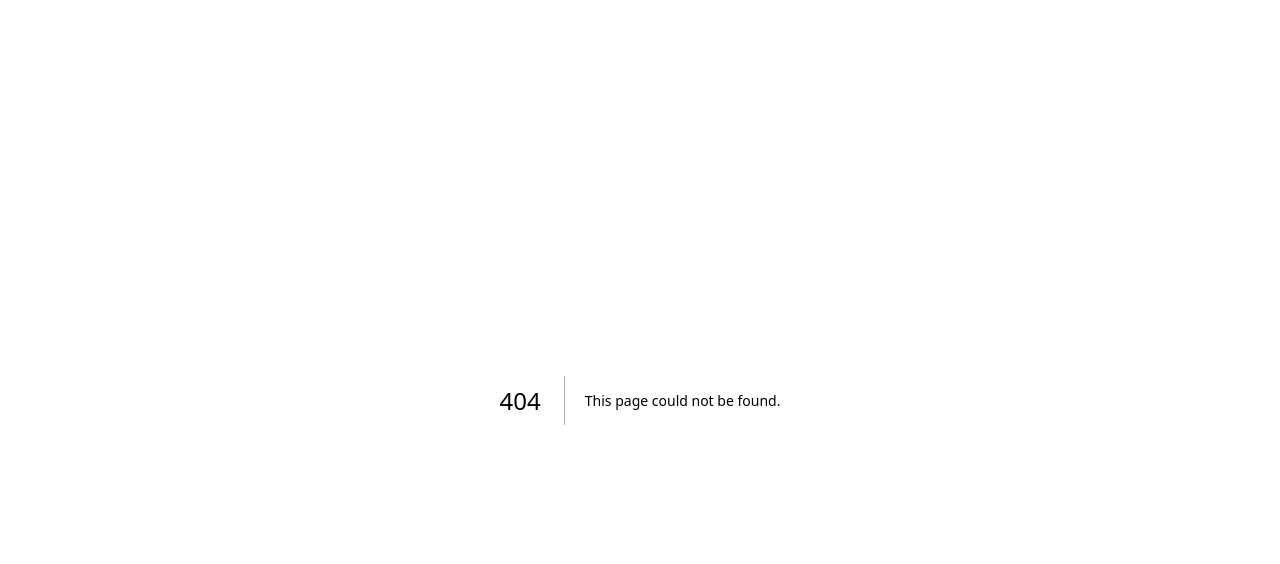
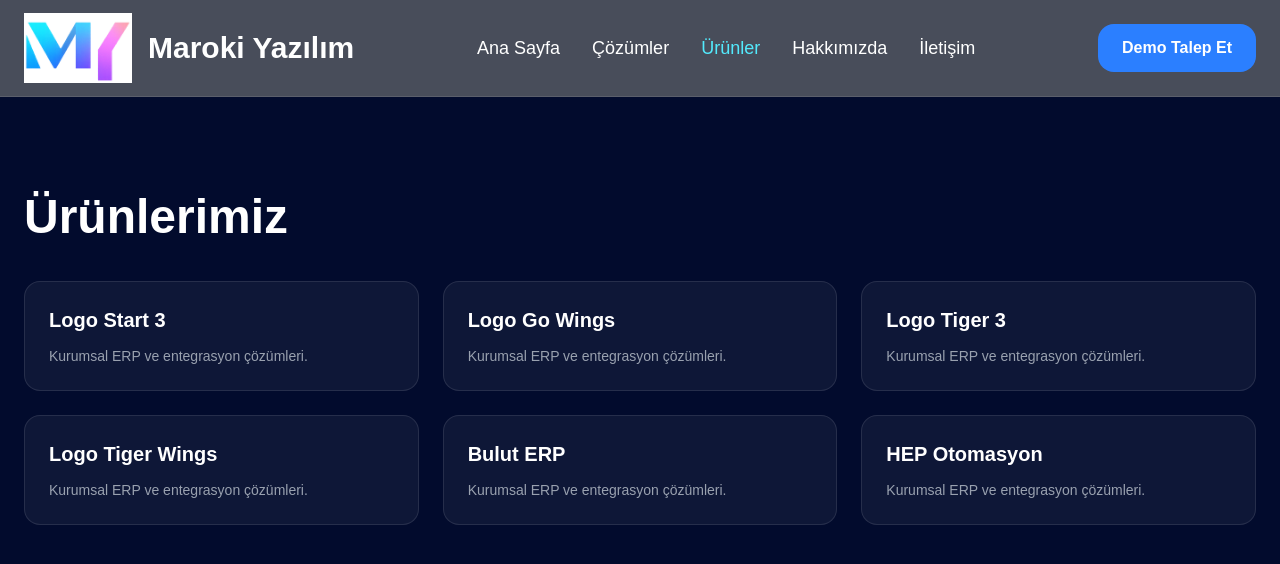
Before and after one commit to orkungokcen/maroki-website, a Next.js app in the folder maroki-website/: page /urunler in a window 1280 px wide. Before the commit this address had no page. Shown: the top 564 px of the page. Built offline with nearby package versions, Linux system fonts and the light colour scheme.

Commit message:
navbar cok sayfali yapi duzeltildi

```diff
--- a/maroki-website/app/Navbar.tsx
+++ b/maroki-website/app/Navbar.tsx
@@ -1,78 +1,67 @@
 "use client";
 
 import Image from "next/image";
-import { useEffect, useState } from "react";
+import Link from "next/link";
+import { usePathname } from "next/navigation";
+
+const navItems = [
+  { label: "Ana Sayfa", href: "/" },
+  { label: "Çözümler", href: "/cozumler" },
+  { label: "Ürünler", href: "/urunler" },
+  { label: "Hakkımızda", href: "/hakkimizda" },
+  { label: "İletişim", href: "/iletisim" },
+];
 
 export default function Navbar() {
-  const [scrolled, setScrolled] = useState(false);
-
-  useEffect(() => {
-    const handleScroll = () => {
-      setScrolled(window.scrollY > 30);
-    };
-
-    window.addEventListener("scroll", handleScroll);
-    return () => window.removeEventListener("scroll", handleScroll);
-  }, []);
+  const pathname = usePathname();
 
   return (
-    <nav
-      className={`sticky top-0 z-50 w-full border-b border-white/10 bg-[#0B1120]/80 backdrop-blur-xl transition-all duration-300 ${
-        scrolled ? "h-20" : "h-24"
-      }`}
-    >
-      <div className="mx-auto flex h-full max-w-7xl items-center justify-between px-6">
-        <div className="flex items-center gap-4">
+    <header className="sticky top-0 z-50 border-b border-white/10 bg-[#3f4452]/95 backdrop-blur">
+      <div className="mx-auto flex h-24 max-w-7xl items-center justify-between px-6">
+        <Link href="/" className="flex items-center gap-4">
           <Image
             src="/mylogo.png"
-            alt="Maroki Yazılım"
-            width={60}
+            alt="Maroki Yazılım Logo"
+            width={108}
             height={60}
+            className="h-auto w-[90px] md:w-[108px]"
             priority
-            className={`w-auto object-contain transition-all duration-300 hover:scale-105 ${
-              scrolled ? "h-12" : "h-14"
-            }`}
           />
-          <span
-            className={`font-bold text-white transition-all duration-300 ${
-              scrolled ? "text-xl" : "text-2xl"
-            }`}
-          >
+          <span className="text-2xl font-bold text-white md:text-3xl">
             Maroki Yazılım
           </span>
-        </div>
+        </Link>
 
-        <div className="hidden md:flex items-center gap-8 text-sm font-medium text-white">
-          <a href="#" className="relative group">
-            Ana Sayfa
-            <span className="absolute left-0 -bottom-1 h-[2px] w-0 bg-cyan-400 transition-all group-hover:w-full"></span>
-          </a>
+        <nav className="hidden items-center gap-8 md:flex">
+          {navItems.map((item) => {
+            const isActive =
+              item.href === "/"
+                ? pathname === "/"
+                : pathname.startsWith(item.href);
 
-          <a href="#" className="relative group">
-            Çözümler
-            <span className="absolute left-0 -bottom-1 h-[2px] w-0 bg-cyan-400 transition-all group-hover:w-full"></span>
-          </a>
+            return (
+              <Link
+                key={item.href}
+                href={item.href}
+                className={`text-lg font-medium transition ${
+                  isActive
+                    ? "text-cyan-300"
+                    : "text-white hover:text-cyan-300"
+                }`}
+              >
+                {item.label}
+              </Link>
+            );
+          })}
+        </nav>
 
-          <a href="#" className="relative group">
-            Ürünler
-            <span className="absolute left-0 -bottom-1 h-[2px] w-0 bg-cyan-400 transition-all group-hover:w-full"></span>
-          </a>
-
-          <a href="#" className="relative group">
-            Hakkımızda
-            <span className="absolute left-0 -bottom-1 h-[2px] w-0 bg-cyan-400 transition-all group-hover:w-full"></span>
-          </a>
-
-          <a href="#" className="relative group">
-            İletişim
-            <span className="absolute left-0 -bottom-1 h-[2px] w-0 bg-cyan-400 transition-all group-hover:w-full"></span>
-          </a>
-        </div>
-
-        <button className="rounded-xl bg-gradient-to-r from-blue-500 to-cyan-400 px-5 py-3 text-sm font-semibold text-white transition hover:scale-105 hover:opacity-90">
+        <Link
+          href="/iletisim"
+          className="hidden rounded-2xl bg-blue-500 px-6 py-3 text-base font-semibold text-white transition hover:scale-105 hover:bg-blue-600 md:inline-flex"
+        >
           Demo Talep Et
-        </button>
+        </Link>
       </div>
-    </nav>
+    </header>
   );
 }
--- /dev/null
+++ b/maroki-website/app/cozumler/page.tsx
@@ -0,0 +1,36 @@
+import Navbar from "../Navbar";
+
+export default function CozumlerPage() {
+  return (
+    <>
+      <Navbar />
+
+      <main className="min-h-screen bg-[#020b2d] px-6 py-24 text-white">
+        <div className="mx-auto max-w-7xl">
+          <h1 className="mb-10 text-4xl font-bold md:text-5xl">
+            Çözümlerimiz
+          </h1>
+
+          <div className="grid gap-6 md:grid-cols-2 xl:grid-cols-4">
+            {[
+              "ERP Çözümleri",
+              "Logo Entegrasyonu",
+              "e-Dönüşüm",
+              "Özel Yazılım",
+            ].map((item, i) => (
+              <div
+                key={i}
+                className="rounded-2xl border border-white/10 bg-white/5 p-6"
+              >
+                <h3 className="mb-3 text-xl font-semibold">{item}</h3>
+                <p className="text-sm text-gray-400">
+                  İş süreçlerinizi dijitalleştiren güçlü ve ölçeklenebilir çözümler.
+                </p>
+              </div>
+            ))}
+          </div>
+        </div>
+      </main>
+    </>
+  );
+}
--- /dev/null
+++ b/maroki-website/app/hakkimizda/page.tsx
@@ -0,0 +1,43 @@
+import Navbar from "../Navbar";
+
+export default function HakkimizdaPage() {
+  return (
+    <>
+      <Navbar />
+
+      <main className="min-h-screen bg-[#020b2d] px-6 py-24 text-white">
+        <div className="mx-auto max-w-5xl text-center">
+          <h1 className="mb-6 text-4xl font-bold md:text-5xl">
+            Hakkımızda
+          </h1>
+
+          <p className="text-lg text-gray-400 leading-8">
+            Maroki Yazılım; ERP, Logo entegrasyonu ve özel yazılım geliştirme
+            alanlarında işletmelere dijital dönüşüm çözümleri sunan teknoloji
+            firmasıdır.
+          </p>
+
+          <div className="mt-12 grid gap-6 md:grid-cols-2">
+            <div className="rounded-2xl bg-white/5 p-6">
+              <h3 className="mb-3 text-xl font-semibold">
+                Kurumsal Yaklaşım
+              </h3>
+              <p className="text-gray-400">
+                İş süreçlerine uygun sürdürülebilir çözümler sunarız.
+              </p>
+            </div>
+
+            <div className="rounded-2xl bg-white/5 p-6">
+              <h3 className="mb-3 text-xl font-semibold">
+                Güçlü Entegrasyon
+              </h3>
+              <p className="text-gray-400">
+                Logo ve diğer sistemlerle güçlü entegrasyonlar kurarız.
+              </p>
+            </div>
+          </div>
+        </div>
+      </main>
+    </>
+  );
+}
--- /dev/null
+++ b/maroki-website/app/iletisim/page.tsx
@@ -0,0 +1,29 @@
+import Navbar from "../Navbar";
+import ContactForm from "../ContactForm";
+
+export default function IletisimPage() {
+  return (
+    <>
+      <Navbar />
+
+      <main className="min-h-screen bg-[#020b2d] px-6 py-24 text-white">
+        <div className="mx-auto max-w-7xl grid gap-10 md:grid-cols-2">
+
+          {/* Sol */}
+          <div>
+            <h1 className="mb-6 text-4xl font-bold">İletişim</h1>
+
+            <div className="space-y-4 text-gray-300">
+              <p>📞 +90 505 723 40 07</p>
+              <p>📧 info@marokiyazilim.com</p>
+              <p>📍 Antalya</p>
+            </div>
+          </div>
+
+          {/* Sağ */}
+          <ContactForm />
+        </div>
+      </main>
+    </>
+  );
+}
--- /dev/null
+++ b/maroki-website/app/urunler/page.tsx
@@ -0,0 +1,38 @@
+import Navbar from "../Navbar";
+
+export default function UrunlerPage() {
+  return (
+    <>
+      <Navbar />
+
+      <main className="min-h-screen bg-[#020b2d] px-6 py-24 text-white">
+        <div className="mx-auto max-w-7xl">
+          <h1 className="mb-10 text-4xl font-bold md:text-5xl">
+            Ürünlerimiz
+          </h1>
+
+          <div className="grid gap-6 md:grid-cols-3">
+            {[
+              "Logo Start 3",
+              "Logo Go Wings",
+              "Logo Tiger 3",
+              "Logo Tiger Wings",
+              "Bulut ERP",
+              "HEP Otomasyon",
+            ].map((item, i) => (
+              <div
+                key={i}
+                className="rounded-2xl border border-white/10 bg-white/5 p-6"
+              >
+                <h3 className="mb-3 text-xl font-semibold">{item}</h3>
+                <p className="text-sm text-gray-400">
+                  Kurumsal ERP ve entegrasyon çözümleri.
+                </p>
+              </div>
+            ))}
+          </div>
+        </div>
+      </main>
+    </>
+  );
+}
```
